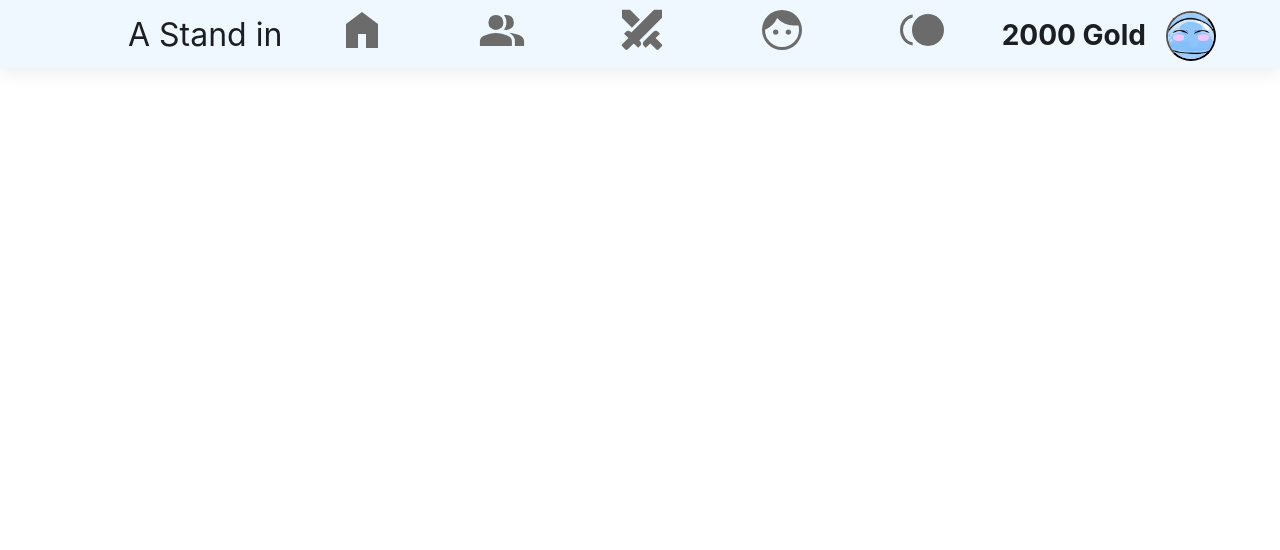
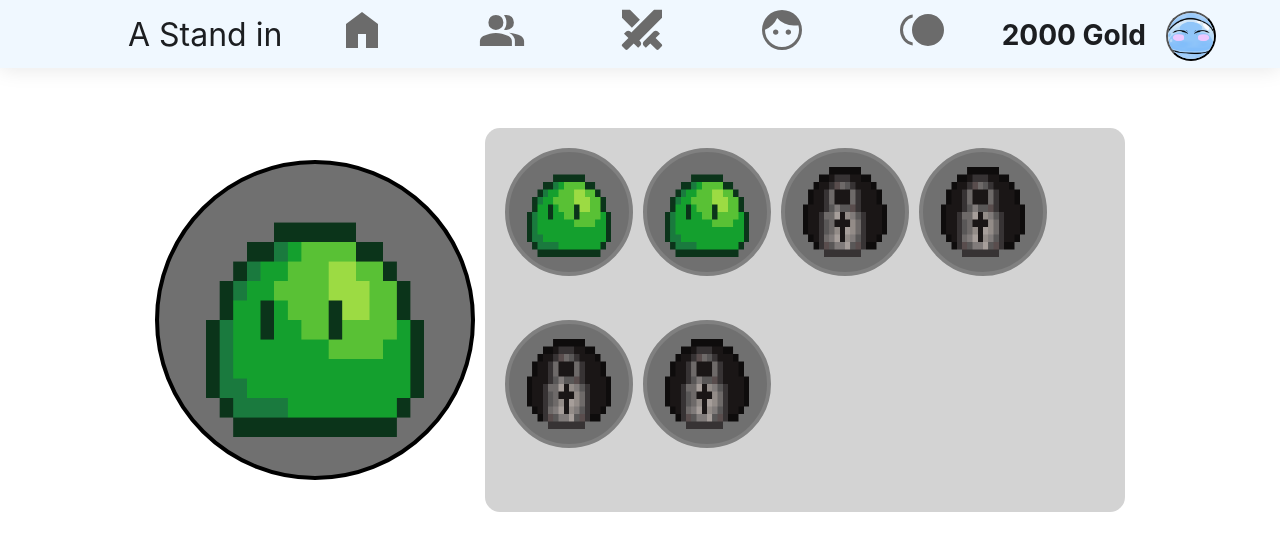
Before and after one commit to KaitoSugimura/SENG401-Group8, a React (Vite) app: page /#/Character in a window 1280 px wide. Shown: the top 550 px of the page. Built offline with nearby package versions, Linux system fonts and the light colour scheme.

Commit message:
added basis for character page

```diff
--- a/src/Pages/Character/Character.jsx
+++ b/src/Pages/Character/Character.jsx
@@ -1,9 +1,15 @@
-import styles from "./Character.module.css"
+import {React} from "react";
+import CharacterSelect from './CharacterSelect';
+import  styles from "./Character.module.css";
+import slimeImage from "../../assets/GameArt/Slime.png"
 
 export default function Character() {
   return (
-    <div>
-      Character page
+    <div className={styles.character}>
+      <div className={styles.selectedCharacter}>
+        <img src={slimeImage} alt="slime"/>
+      </div>
+      <CharacterSelect/>
     </div>
   )
 }
--- a/src/Pages/Character/Character.module.css
+++ b/src/Pages/Character/Character.module.css
@@ -0,0 +1,64 @@
+.character-select div{
+    background-color: black;
+}
+
+.character{
+    margin: 0 auto;
+    width: 100vh;
+    height: 100%;
+    margin-top: 10vw;
+    display: flex;
+    column-gap: 10px;
+    justify-content: center;
+    align-content: center;
+    align-items: center;
+}
+
+.imageWrapper{
+    display: flex;
+    justify-content: center;
+    max-width: 10vw;
+    min-width: 10vw;
+    height: 10vw;
+    background-color: #707070;
+    border-radius: 50%;
+    border: solid gray;
+    border-width: 4px;
+}
+
+.selectedCharacter{
+    display: flex;
+    justify-content: center;
+    background-color: #707070;
+    min-width: 25vw;
+    height: 25vw;
+    border-radius: 50%;
+    border: solid black;
+    border-width: 4px;
+}
+
+.selectedCharacter img{
+    width: 70%;
+    height: auto;
+}
+
+.imageGrid{
+    display: flex;
+    flex-wrap: wrap;
+    column-gap: 10px;
+    background-color: lightgray;
+    padding: 20px;
+    min-width: 50vw;
+    min-height: 30vw;
+    border-radius: 15px;
+}
+
+.imageGrid img{
+    width: 70%;
+    height: auto;
+    border-radius: 20px;
+}
+
+.imageGrid .imageWrapper:hover {
+    border-color: black;
+}
--- /dev/null
+++ b/src/Pages/Character/CharacterSelect.jsx
@@ -0,0 +1,30 @@
+import styles from "./Character.module.css";
+import slimeImage from "../../assets/GameArt/Slime.png"
+import lockedImage from "../../assets/GameArt/Locked.png"
+
+const CharacterSelect = () => {
+    return (
+        <div className={styles.imageGrid}>
+            <div className={styles.imageWrapper}>
+                <img src={slimeImage} alt="slime"/>
+            </div>
+            <div className={styles.imageWrapper}>
+                <img src={slimeImage} alt="slime"/>
+            </div>
+            <div className={styles.imageWrapper}>
+                <img src={lockedImage} alt="slime"/>
+            </div>
+            <div className={styles.imageWrapper}>
+                <img src={lockedImage} alt="slime"/>
+            </div>
+            <div className={styles.imageWrapper}>
+                <img src={lockedImage} alt="slime"/>
+            </div>
+            <div className={styles.imageWrapper}>
+                <img src={lockedImage} alt="slime"/>
+            </div>
+        </div>
+     );
+}
+
+export default CharacterSelect;
```
Also changed, not shown: src/assets/GameArt/Locked.png (added), src/assets/GameArt/Slime.png (added).
